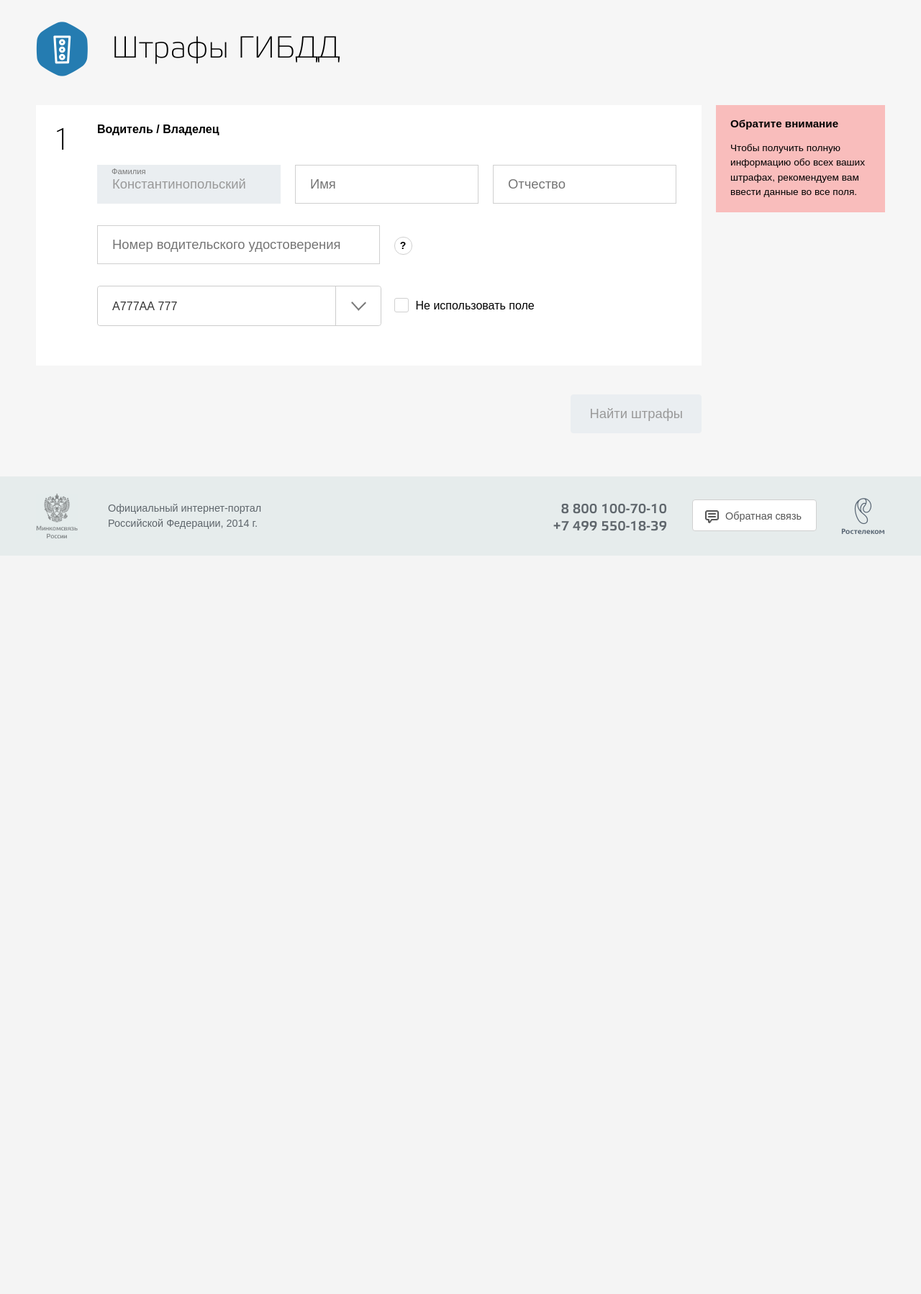
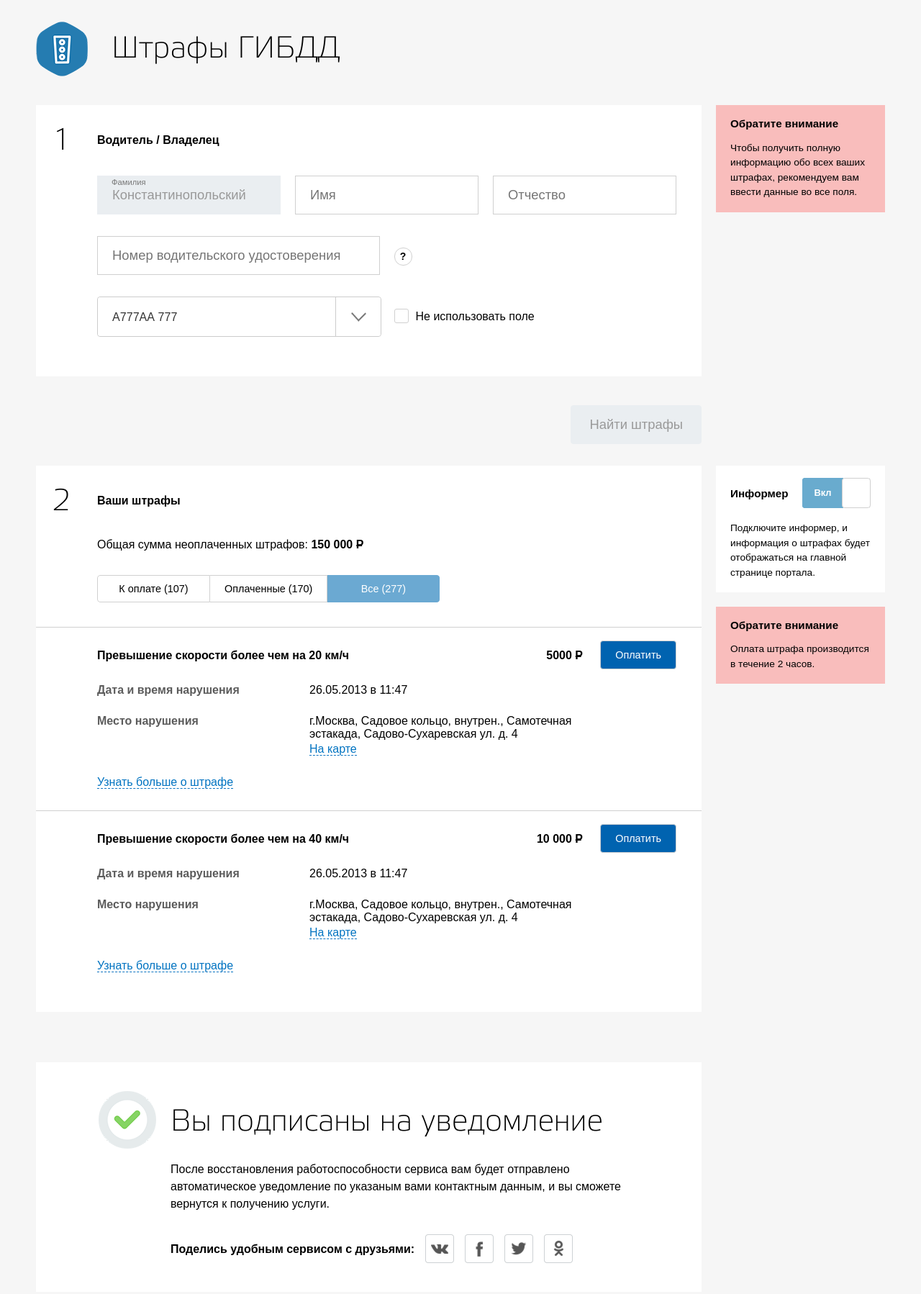
Before and after one commit to bestAIC/EPGU, a PHP site: page /gibdd_shtrafy.html in a window 1280 px wide. Shown: the part 122-1920 px from the top of the page at 72% size. Before the commit the page ends 894 px from the top, so only its background shows below. Run offline with PHP 8.4, Linux system fonts and the light colour scheme.

Commit message:
Штрафы ГИБДД

```diff
--- a/css/main.css
+++ b/css/main.css
@@ -39,6 +39,9 @@ EM {font-style:normal;}
   clear:both;
 }
 
+.fr {float:right;}
+.fl {float:left;}
+
 .rouble {
   display: inline-block;
   position: relative;
@@ -51,6 +54,17 @@ EM {font-style:normal;}
   top: 0.05em;
 }
 
+.pseudo {
+  color:#0173c1;
+  border-bottom:1px dashed #0173c1;
+  cursor:pointer;
+}
+
+.pseudo:hover {
+  color:#013e83;
+  border-color:#013e83;
+}
+
 .l_100 {width:100%;}
 .l_83 {width:83.33333%;}
 .l_75 {width:75%;}
@@ -60,6 +74,7 @@ EM {font-style:normal;}
 .l_25 {width:25%;}
 .l_16 {width:16.66666%;}
 
+.bg_c0 {background:#ffffff;}
 .bg_c1 {background:#f9bdbc;}
 .bg_c2 {background:#cfd8dc;}
 .bg_c3 {background:#a2c4e6;}
@@ -113,7 +128,7 @@ EM {font-style:normal;}
   margin:8px 0 0 0;
 }
 
-#header .catalog {
+#header .catalog_btn {
   position:relative;
   margin:18px 0 0 0;
   display:inline-block;
@@ -221,13 +236,18 @@ EM {font-style:normal;}
   margin:0.3em 0 0.3em 0;
 }
 
-#content .info_block {
-  width:195px;
-  padding:17px 20px;
+#content .info_column {
+  width:235px;
   position:absolute;
   right:-255px;
   top:0;
   font-size:95%;
+}
+
+#content .info_block {
+  padding:17px 20px;
+  position:relative;
+  margin:0 0 20px 0;
 }
 
 #content .info_block H4 {
@@ -236,6 +256,10 @@ EM {font-style:normal;}
 
 #content .info_block P {
   font-size:90%;
+}
+
+#content .info_block .add_pad {
+  margin:0.8em 0 2em 0;
 }
 
 #content .q {
@@ -280,7 +304,6 @@ EM {font-style:normal;}
   display:block;
 }
 
-
 #content .main {
   display:block;
 }
@@ -294,58 +317,10 @@ EM {font-style:normal;}
 }
 
 .main FIELDSET H3 {
-  margin:0 0 40px 0;
+  margin:15px 0 40px 0;
   font-size:100%;
 }
 
-INPUT {
-  border:1px solid #d0d0d0;
-  width:100%;
-  -moz-box-sizing: border-box;
-  box-sizing: border-box;
-  font-size:115%;
-}
-
-INPUT[disabled] {
-  border:1px solid #eaeef1!important;
-  background:#eaeef1!important;
-  color:#999!important;
-}
-
-INPUT:focus {
-  box-shadow: 0px 0px 0px 4px rgba(173, 222, 255, 1);
-  border:1px solid #addeff;
-}
-
-INPUT.big {
-  height:54px;
-  line-height:54px;
-  padding:0px 20px;
-}
-
-#content .btn {
-  float:right;
-}
-
-#content .btn INPUT {
-  padding:0 25px;
-  border-radius:4px;
-  line-height:1em;
-  background:#0063b0;
-  color:#fff;
-}
-
-#content .btn INPUT:hover {
-  background:#023e83;
-}
-
-#content .btn INPUT:active {
-  background:#002957;
-}
-
-LABEL {
-  margin:0 20px 0 10px;
-}
 
 .placeholder_small {
   position:absolute;
@@ -393,21 +368,18 @@ LABEL {
   overflow:hidden;
 }
 
-.col_left,
-.col_right {
-  float:left;
-}
-
 .pre {
   margin:0 20px 0 0;
 }
 
 .passport #content .group_1 .col_left {
   width:460px;
+  float:left;
 }
 
 .passport #content .group_1 .col_right {
   width:220px;
+  float:left;
 }
 
 .load_photo {
@@ -426,10 +398,203 @@ LABEL {
   padding:20px 0 0 20px;
 }
 
-INPUT.small {
+/**/
+
+.selector {
+  overflow:hidden;
+  display:inline-block;
+  border-radius:4px;
+  font-size:90%;
+  margin:30px 0;
+}
+
+.selector LI {
+  float:left;
+  border:1px solid #d0d0d0;
+  border-left:none;
+  padding:10px 20px;
+  min-width:115px;
+  text-align:center;
+  cursor:pointer;
+}
+
+.selector LI.first {
+  border-left:1px solid #d0d0d0;
+  border-radius:4px 0 0 4px;
+}
+
+.selector LI.last {
+  border-radius:0 4px 4px 0;
+}
+
+.selector LI.active {
+  border-color:#6ba9d2;
+  background:#6ba9d2;
+  color:#fff;
+  cursor:default;
+}
+
+/**/
+
+.switcher {
+  display:inline-block;
+  position:absolute;
+  overflow:hidden;
+  width:95px;
+  border-radius:4px;
+  right:20px;
+  font-size:85%;
+  font-weight:bold;
+}
+
+.switcher .cover {
+  margin:0;
+  width:150px;
+  position:relative;
+}
+
+.switcher .cover DIV {
+  float:left;
   height:40px;
+}
+
+.switcher .left,
+.switcher .right {
+  width:55px;
   line-height:40px;
-  padding:0px 10px;
+  text-align:center;
+  cursor:pointer;
+}
+
+.switcher .left {
+  background:#69abce;
+  border:1px solid #69abce;
+  color:#fff;
+  margin:0 -2px 0 0;
+}
+
+.switcher .right {
+  background:#e0e0e0;
+  border:1px solid #d0d0d0;
+  border-left:none;
+  margin:0 0 0 -2px;
+}
+
+.switcher .movable {
+  float:left;
+  width:38px;
+  height:38px;
+  border:1px solid #d0d0d0;
+  background:#fff;
+  border-radius:4px;
+  cursor:pointer;
+  position:relative;
+  z-index:3;
+}
+
+
+/**/
+
+.ticket {
+  width:100%;
+  padding: 30px 15px 30px 85px;
+  border-top:1px solid #d0d0d0;
+  position:relative;
+  margin:0 -15px 0 -85px;
+}
+
+.ticket .sub_title {
+  position:relative;
+  padding:0 150px 0 0;
+  font-weight:bold;
+  margin:0 0 30px 0;
+}
+
+.ticket .sub_title .btn {
+  position:absolute;
+  top:-12px;
+  right:20px;
+}
+
+.ticket DL {
+  display:table;
+}
+
+.ticket DT {
+  display:table-cell;
+  width:295px;
+  font-weight:bold;
+  color:#5c5c5c;
+  padding:0 0 25px 0;
+}
+
+.ticket DD {
+  display:table-cell;
+  width:405px;
+  padding:0 0 25px 0;
+}
+
+.slide_up,
+.hide_show {
+  display:none;
+}
+
+.hide_show {
+  margin:20px 0 0 0;
+}
+
+
+/**/
+
+.advice {
+  margin:30px 0;
+  background:#fff;
+  padding:58px 85px 40px 187px;
+  background:#fff 87px 40px no-repeat;
+}
+
+.advice H2 {
+  font:265% 'etelka_thinregular';
+  margin:0 0 0.65em 0;
+}
+
+.advice P {
+  margin:0 0 1em 0;
+}
+
+.advice .social {
+  display:table;
+  vertical-align:middle;
+  height:40px;
+  margin:0 0 10px 0;
+}
+
+.advice .social A {
+  display:inline-block;
+  margin:0 0 0 15px;
+}
+
+.advice IMG {
+  position:relative;
+  top:0.9em;
+  width:40px;
+  height:40px;
+}
+
+.advice .wrapper {
+  margin:0;
+}
+
+.type_like {
+  background-image: url('../img/ico_round_like.png');
+}
+
+.type_not {
+  background-image: url('../img/ico_round_not.png');
+}
+
+.type_ok {
+  background-image: url('../img/ico_round_ok.png');
 }
 
 /**/
@@ -476,7 +641,7 @@ INPUT.small {
   top:7px;
 }
 
-#footer LI.right .btn {
+#footer LI.right .feedback_btn {
   font-size:90%;
   -moz-box-sizing: border-box;
   box-sizing: border-box;
@@ -493,6 +658,72 @@ INPUT.small {
   background:#fff url('../img/ico_cloud.png') 17px 14px no-repeat;
 }
 
+
+/*Field & Button*/
+INPUT {
+  border:1px solid #d0d0d0;
+  width:100%;
+  -moz-box-sizing: border-box;
+  box-sizing: border-box;
+  font-size:115%;
+}
+
+INPUT[disabled] {
+  border:1px solid #eaeef1!important;
+  background:#eaeef1!important;
+  color:#999!important;
+  cursor:default!important;
+}
+
+INPUT:focus {
+  box-shadow: 0px 0px 0px 4px rgba(173, 222, 255, 1);
+  border:1px solid #addeff;
+}
+
+INPUT.big {
+  height:54px;
+  line-height:54px;
+  padding:0px 20px;
+}
+
+INPUT.small {
+  height:40px;
+  line-height:40px;
+  padding:0px 10px;
+  font-size:90%;
+}
+
+.btn {
+  margin:0 0 30px 0;
+}
+
+.btn INPUT {
+  border-radius:4px;
+  line-height:1em;
+  background:#0063b0;
+  color:#fff;
+  cursor:pointer;
+}
+
+.btn INPUT.big {
+  padding:0 25px;
+}
+
+.btn INPUT.small {
+  padding:0 20px;
+}
+
+.btn INPUT:hover {
+  background:#023e83;
+}
+
+.btn INPUT:active {
+  background:#002957;
+}
+
+LABEL {
+  margin:0 20px 0 10px;
+}
 
 
 /*SForm*/
--- a/gibdd_shtrafy.html
+++ b/gibdd_shtrafy.html
@@ -13,7 +13,7 @@
 
 </head>
 <body>
-  <div id="wrap" class="gibdd">
+  <div id="wrap" class="gibdd_shtrafy">
     <div class="cover">
       <div id="header">
         <div class="top">
@@ -22,7 +22,7 @@
               <img src="img/logo.png" alt="" class="logo"/>
             </li>
             <li class="col_2">
-              <span class="catalog btn">Перейти на основной портал</span>
+              <span class="catalog_btn">Перейти на основной портал</span>
             </li>
             <li class="col_3">
               <a class="exit">Константинопольский К. К.</a>
@@ -46,10 +46,12 @@
         <form class="main clear">
 
           <fieldset class="group_1">
-            <div class="info_block bg_c1">
-              <h4>Обратите внимание</h4>
-              <p>Чтобы получить полную информацию обо всех ваших штрафах, рекомендуем вам ввести данные во все поля.</p>
-            </div>
+            <ul class="info_column">
+              <li class="info_block bg_c1">
+                <h4>Обратите внимание</h4>
+                <p>Чтобы получить полную информацию обо всех ваших штрафах, рекомендуем вам ввести данные во все поля.</p>
+              </li>
+            </ul>
 
             <span class="point_num">1</span>
             <h3>Водитель / Владелец</h3>
@@ -68,10 +70,155 @@
             </em><em class="wrapper l_50"><input type="checkbox"><label>Не использовать поле</label></em>
 
           </fieldset>
-          <span class="btn white"><input class="big" type="submit" value="Найти штрафы" disabled="disabled"/></span>
+          <div class="clear"><span class="btn fr"><input class="big" type="submit" value="Найти штрафы" disabled="disabled"/></span></div>
+
+          <fieldset class="group_2">
+            <ul class="info_column">
+              <li class="info_block bg_c0">
+                <div class="switcher active">
+                  <div class="cover">
+                    <div class="left active">Вкл</div>
+                    <div class="movable"></div>
+                    <div class="right">Откл</div>
+                  </div>
+                </div>
+
+                <h4 class="add_pad">Информер</h4>
+                <p>Подключите информер, и информация о штрафах будет отображаться на главной странице портала.</p>
+              </li>
+              <li class="info_block bg_c1">
+                <h4>Обратите внимание</h4>
+                <p>Оплата штрафа производится в течение 2&nbsp;часов.</p>
+              </li>
+            </ul>
+            <span class="point_num">2</span>
+            <h3>Ваши штрафы</h3>
+            <p>Общая сумма неоплаченных штрафов: <b>150 000</b> <strong class="rouble">Р</strong></p>
+            <ul class="selector">
+              <li class="first">К оплате (107)</li>
+              <li >Оплаченные (170)</li>
+              <li class="last active">Все (277)</li>
+            </ul>
+
+            <div class="ticket">
+              <div class="sub_title clear"><span class="fl">Превышение скорости более чем на 20 км/ч</span><span class="fr">5000&nbsp;<nobr class="rouble">Р</nobr></span> <span class="btn"><input class="small" type="submit" value="Оплатить" /></span></div>
+              <dl>
+                <dt>Дата и время нарушения</dt>
+                <dd>26.05.2013 в 11:47</dd>
+              </dl>
+              <dl>
+                <dt>Место нарушения</dt>
+                <dd>г.Москва, Садовое кольцо, внутрен., Самотечная эстакада, Садово-Сухаревская ул. д. 4
+                  <p><span class="pseudo">На карте</span></p>
+                </dd>
+              </dl>
+
+              <div class="more_info">
+                <span class="pseudo"><em class="slide_down">Узнать больше о штрафе</em><em class="slide_up">Скрыть</em></span>
+                <div class="hide_show">
+                  <dl>
+                    <dt>Статья правонарушения</dt>
+                    <dd>Управление транспортным средством водителем, не пристегнутым ремнем безопасности... <span class="pseudo">Вся статья</span></dd>
+                  </dl>
+                  <dl>
+                    <dt>Марка, модель</dt>
+                    <dd>Ниссан</dd>
+                  </dl>
+                  <dl>
+                    <dt>Подразделение, выявившее нарушение</dt>
+                    <dd>1145519</dd>
+                  </dl>
+                  <dl>
+                    <dt>Постановление</dt>
+                    <dd>77ФА1525884 от 08.12.2012</dd>
+                  </dl>
+                  <dl>
+                    <dt>Оплатить до</dt>
+                    <dd>25.06.2014</dd>
+                  </dl>
+                </div>
+              </div>
+
+            </div>
+
+            <div class="ticket">
+              <div class="sub_title clear"><span class="fl">Превышение скорости более чем на 40 км/ч</span><span class="fr">10 000&nbsp;<nobr class="rouble">Р</nobr></span> <span class="btn"><input class="small" type="submit" value="Оплатить" /></span></div>
+              <dl>
+                <dt>Дата и время нарушения</dt>
+                <dd>26.05.2013 в 11:47</dd>
+              </dl>
+              <dl>
+                <dt>Место нарушения</dt>
+                <dd>г.Москва, Садовое кольцо, внутрен., Самотечная эстакада, Садово-Сухаревская ул. д. 4
+                  <p><span class="pseudo">На карте</span></p>
+                </dd>
+              </dl>
+
+              <div class="more_info">
+                <span class="pseudo"><em class="slide_down">Узнать больше о штрафе</em><em class="slide_up">Скрыть</em></span>
+                <div class="hide_show">
+                  <dl>
+                    <dt>Статья правонарушения</dt>
+                    <dd>Управление транспортным средством водителем, не пристегнутым ремнем безопасности... <span class="pseudo">Вся статья</span></dd>
+                  </dl>
+                  <dl>
+                    <dt>Марка, модель</dt>
+                    <dd>Ниссан</dd>
+                  </dl>
+                  <dl>
+                    <dt>Подразделение, выявившее нарушение</dt>
+                    <dd>1145519</dd>
+                  </dl>
+                  <dl>
+                    <dt>Постановление</dt>
+                    <dd>77ФА1525884 от 08.12.2012</dd>
+                  </dl>
+                  <dl>
+                    <dt>Оплатить до</dt>
+                    <dd>25.06.2014</dd>
+                  </dl>
+                </div>
+              </div>
+
+            </div>
+          </fieldset>
 
         </form>
 
+        <div class="advice type_ok">
+          <h2>Вы подписаны на уведомление</h2>
+          <p>После восстановления работоспособности сервиса вам будет отправлено автоматическое уведомление по указаным вами контактным данным,
+          и вы сможете вернутся к получению услуги.</p>
+          <div class="social">
+            <b>Поделись удобным сервисом с друзьями:</b>
+            <a href="#"><img src="img/ico_soc_vk.png"/></a>
+            <a href="#"><img src="img/ico_soc_fb.png"/></a>
+            <a href="#"><img src="img/ico_soc_tw.png"/></a>
+            <a href="#"><img src="img/ico_soc_ok.png"/></a>
+          </div>
+        </div>
+
+        <div class="advice type_like">
+          <h2>Поздравляем!</h2>
+          <p>С радостью сообщаем, что в доступных нам базах данных не найдено ни одной вашей задолженности. Это означает, что вам не о чем беспокоится.</p>
+          <div class="social">
+            <b>Поделись удобным сервисом с друзьями:</b>
+            <a href="#"><img src="img/ico_soc_vk.png"/></a>
+            <a href="#"><img src="img/ico_soc_fb.png"/></a>
+            <a href="#"><img src="img/ico_soc_tw.png"/></a>
+            <a href="#"><img src="img/ico_soc_ok.png"/></a>
+          </div>
+        </div>
+
+        <div class="advice type_not">
+          <h2>Что-то пошло не так!</h2>
+          <p>К сожалению, сервис недоступен. Попробуйте еще раз позднее. Вы можете подписаться на разовое уведомление о восстановлении работоспособности сервиса.
+          Данные будут отправлены на почту или телефон, указанные в вашем личном кабинете.</p>
+          <form>
+            <em class="wrapper l_66"><input type="text" placeholder="E-mail" value="test@test.ru" class="big" disabled="disabled"/>
+            </em><em class="wrapper l_33"><input type="text" placeholder="Контактный телефон" value="+7 912 200-00-02" class="big" disabled="disabled"/></em>
+          </form>
+        </div>
 
       </div>
     </div>
@@ -84,7 +231,7 @@
           <span class="phones">
             8 800 100-70-10<br/>
             +7 499 550-18-39
-          </span><a href="#" class="btn white">
+          </span><a href="#" class="feedback_btn">
             Обратная связь
           </a>
         </li>
```
Also changed, not shown: js/main.js (+61 -0 lines), img/ico_gibdd.png, img/ico_round_like.png, img/ico_round_not.png, img/ico_round_ok.png.
